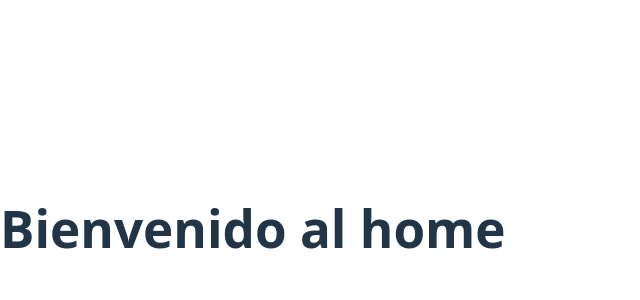
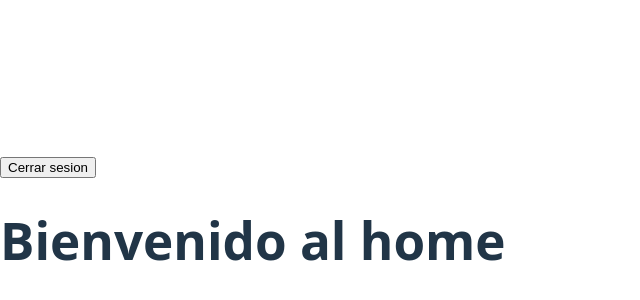
Before and after one commit to mbravo95/adan-frontend, a React (Vite) app: page /usuario in a window 1280 px wide. Shown: the part 172-472 px from the top of the page, without its empty margins (0-640 px from the left). Built offline with nearby package versions, Linux system fonts and the light colour scheme; sample sign-in values are in the browser's storage.

Commit message:
Implementando cerrar sesion

```diff
--- a/src/general/Footer.jsx
+++ b/src/general/Footer.jsx
@@ -1,7 +1,9 @@
 const Footer = () => {
   return (
     <>
-        <h1>Footer</h1>
+        <>
+          <h1>Footer</h1>
+        </>
     </>
   )
 }
--- a/src/general/Header.jsx
+++ b/src/general/Header.jsx
@@ -1,7 +1,21 @@
+import { useNavigate } from "react-router-dom";
+
 const Header = () => {
+
+  const navigate = useNavigate();
+
+  const cerrarSesion = () => {
+    localStorage.removeItem("token");
+    navigate("/login");
+  }
+
   return (
     <>
-        <h1>Header</h1>
+        <input
+          type="button"
+          value="Cerrar sesion"
+          onClick={() => cerrarSesion()}
+        />
     </>
   )
 }
--- a/src/layout/RutaProtegidaLayout.jsx
+++ b/src/layout/RutaProtegidaLayout.jsx
@@ -1,9 +1,11 @@
 import { Navigate, Outlet } from "react-router-dom";
+import Header from "../general/Header";
 
 const RutaProtegidaLayout = () => {
     const token = localStorage.getItem("token");
   return (
     <>
+        <Header />
         {token ? <Outlet /> : <Navigate to="/login" />}
     </>
   )
```
